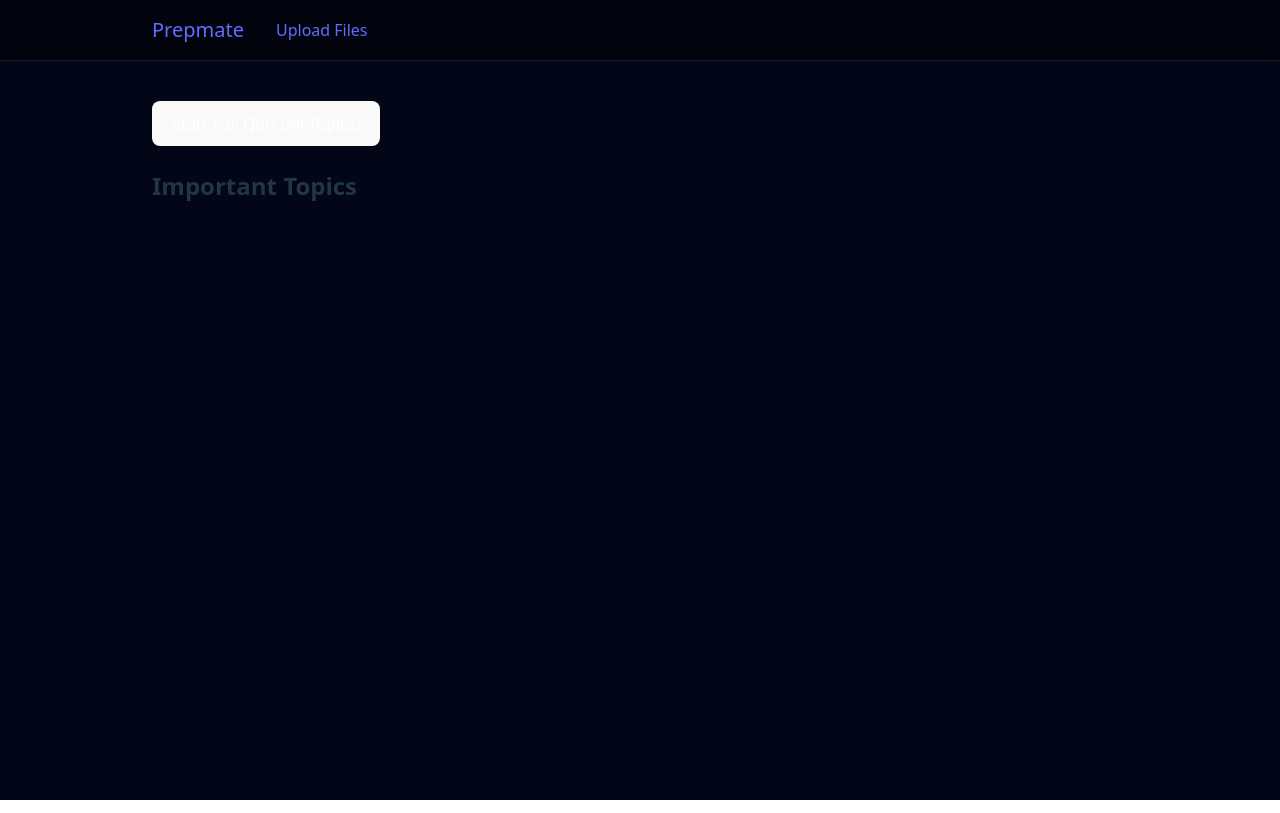
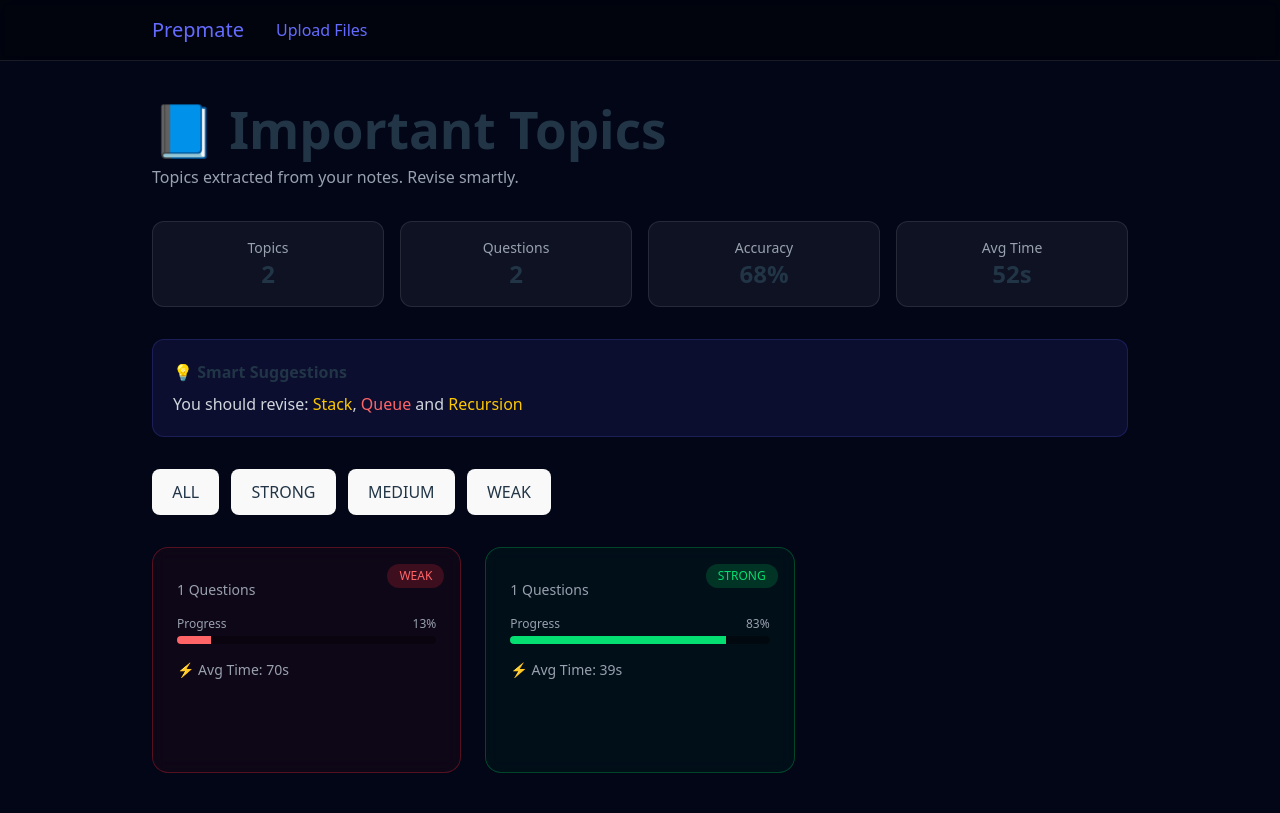
Before and after one commit to Jainam-not-a-robot/PrepMate, a React (Vite) app in the folder prepmate1/: page /topics in a window 1280 px wide. Built offline with nearby package versions, Linux system fonts and the light colour scheme.

Commit message:
improved upload file section

```diff
--- a/prepmate1/src/pages/Topics.jsx
+++ b/prepmate1/src/pages/Topics.jsx
@@ -1,43 +1,170 @@
-import React from "react";
+import { useMemo, useState } from "react";
+import { useNavigate } from "react-router-dom";
 import { topics } from "../data/parsedData";
-import { useNavigate } from "react-router-dom";
-
 import Container from "../components/container";
 
 const Topics = () => {
-  const navigate = useNavigate()
+  const navigate = useNavigate();
+  const [search, setSearch] = useState("all");
 
-  return(
-     <Container>
-        <button
-        onClick={() => navigate("/quiz/all")}
-        className="mb-6 bg-indigo-600 text-white px-6 py-3 rounded-lg"
-        >
-              Start Full Quiz (All Topics)
-        </button>
+  // Fake stats for now (later connect to real data)
+  const totalTopics = topics.length;
+  const totalQuestions = topics.reduce((s, t) => s + t.questions.length, 0);
+  const accuracy = 68;
+  const avgTime = 52;
 
-       <h2 className="text-2xl font-bold mb-4">  Important Topics </h2>
+  // Fake performance generator
+  const topicStats = useMemo(() => {
+    return topics.map((t) => {
+      const progress = Math.floor(Math.random() * 100);
+      const avg = 30 + Math.floor(Math.random() * 90);
 
-       <div className="grid gap-4">
-         {topics.map((t) => {
+      let strength = "medium";
+      if (progress < 40) strength = "weak";
+      else if (progress > 75) strength = "strong";
+
+      return {
+        ...t,
+        progress,
+        avgTime: avg,
+        strength,
+      };
+    });
+  }, []);
+
+  const filteredTopics = topicStats.filter((t) => {
+    if (search === "all") return true;
+    return t.strength === search;
+  });
+
+  return (
+    <Container>
+      {/* Header */}
+      <div className="mb-8">
+        <h1 className="text-4xl font-bold mb-2">📘 Important Topics</h1>
+        <p className="text-gray-400">
+          Topics extracted from your notes. Revise smartly.
+        </p>
+      </div>
+
+      {/* Stats Bar */}
+      <div className="grid md:grid-cols-4 gap-4 mb-8">
+        <StatCard label="Topics" value={totalTopics} />
+        <StatCard label="Questions" value={totalQuestions} />
+        <StatCard label="Accuracy" value={`${accuracy}%`} />
+        <StatCard label="Avg Time" value={`${avgTime}s`} />
+      </div>
+
+      {/* Suggestions */}
+      <div className="bg-indigo-500/10 border border-indigo-500/20 rounded-xl p-5 mb-8">
+        <h3 className="font-semibold mb-2">💡 Smart Suggestions</h3>
+        <p className="text-gray-300">
+          You should revise: <span className="text-yellow-400">Stack</span>,{" "}
+          <span className="text-red-400">Queue</span> and{" "}
+          <span className="text-yellow-400">Recursion</span>
+        </p>
+      </div>
+
+      {/* Filters */}
+      <div className="flex gap-3 mb-8">
+        {["all", "strong", "medium", "weak"].map((f) => (
+          <button
+            key={f}
+            onClick={() => setSearch(f)}
+            className={`px-4 py-2 rounded-full border ${
+              search === f
+                ? "bg-indigo-600 border-indigo-400"
+                : "border-white/10 hover:border-white/30"
+            }`}
+          >
+            {f.toUpperCase()}
+          </button>
+        ))}
+      </div>
+
+      {/* Topics Grid */}
+      <div className="grid md:grid-cols-3 gap-6">
+        {filteredTopics.map((topic) => (
+          <div
+            key={topic.id}
+            className={`group relative p-6 rounded-2xl border backdrop-blur transition-all hover:scale-[1.02]
+              ${
+                topic.strength === "strong"
+                  ? "border-green-500/30 bg-green-500/5"
+                  : topic.strength === "weak"
+                  ? "border-red-500/30 bg-red-500/5"
+                  : "border-yellow-500/30 bg-yellow-500/5"
+              }`}
+          >
+            {/* Strength Badge */}
             <div
-            key = {t.id}
-            className="border border-white/10 p-4 rounded-lg
-                       cursor-pointer hover:bg-white/5"
-
-          onClick={() => navigate(`/topics/${t.id}`) }
+              className={`absolute top-4 right-4 text-xs px-3 py-1 rounded-full ${
+                topic.strength === "strong"
+                  ? "bg-green-500/20 text-green-400"
+                  : topic.strength === "weak"
+                  ? "bg-red-500/20 text-red-400"
+                  : "bg-yellow-500/20 text-yellow-400"
+              }`}
             >
-            {t.title}
+              {topic.strength.toUpperCase()}
             </div>
 
-         })}
+            <h3 className="text-xl font-semibold mb-2">{topic.name}</h3>
+            <p className="text-sm text-gray-400 mb-4">
+              {topic.questions.length} Questions
+            </p>
 
-       </div>
+            {/* Progress */}
+            <div className="mb-4">
+              <div className="flex justify-between text-xs mb-1 text-gray-400">
+                <span>Progress</span>
+                <span>{topic.progress}%</span>
+              </div>
+              <div className="h-2 bg-black/40 rounded-full overflow-hidden">
+                <div
+                  className={`h-full ${
+                    topic.strength === "strong"
+                      ? "bg-green-400"
+                      : topic.strength === "weak"
+                      ? "bg-red-400"
+                      : "bg-yellow-400"
+                  }`}
+                  style={{ width: `${topic.progress}%` }}
+                />
+              </div>
+            </div>
 
-     </Container>
+            <p className="text-sm text-gray-400 mb-6">
+              ⚡ Avg Time: {topic.avgTime}s
+            </p>
 
+            {/* Actions */}
+            <div className="flex gap-2 opacity-0 group-hover:opacity-100 transition">
+              <button
+                onClick={() => navigate(`/topics/${topic.id}`)}
+                className="flex-1 py-2 text-sm rounded bg-indigo-600 hover:bg-indigo-500"
+              >
+                📄 View
+              </button>
+              <button
+                onClick={() => navigate(`/quiz/${topic.id}`)}
+                className="flex-1 py-2 text-sm rounded bg-green-600 hover:bg-green-500"
+              >
+                🧠 Quiz
+              </button>
+            </div>
+          </div>
+        ))}
+      </div>
+    </Container>
+  );
+};
 
-  )
-}
+const StatCard = ({ label, value }) => (
+  <div className="bg-white/5 border border-white/10 rounded-xl p-4 text-center">
+    <p className="text-gray-400 text-sm">{label}</p>
+    <p className="text-2xl font-bold">{value}</p>
+  </div>
+);
 
-export default Topics
+export default Topics;
--- a/prepmate1/src/pages/Upload.jsx
+++ b/prepmate1/src/pages/Upload.jsx
@@ -1,49 +1,107 @@
-import React from "react";
-import Container from "../components/container";
 import { useState } from "react";
 import { useNavigate } from "react-router-dom";
-
+import Container from "../components/container";
 
 const Upload = () => {
+  const [file, setFile] = useState(null);
+  const navigate = useNavigate();
 
-    const [file ,setFile] = useState(null)
-    const navigate = useNavigate()
+  const handleFileChange = (e) => {
+    if (e.target.files.length > 0) {
+      setFile(e.target.files[0]);
+    }
+  };
 
-    return(
+  const removeFile = () => {
+    setFile(null);
+  };
+
+  const handleExtract = () => {
+    if (!file) return alert("Please upload a file first");
+    navigate("/topics");
+  };
+
+  const handleFullTest = () => {
+    if (!file) return alert("Please upload a file first");
+    navigate("/quiz/all");
+  };
+
+  return (
     <Container>
-          <h1 className="text-2xl font-bold mb-4">
-            Upload Notes
+      <div className="max-w-4xl mx-auto">
+
+        {/* Title */}
+        <h1 className="text-2xl font-bold mb-3 bg-gradient-to-r from-indigo-400 to-purple-400 bg-clip-text text-transparent">
+          Upload Your Notes
         </h1>
+        <p className="text-gray-400 mb-10">
+          Turn your notes into smart tests, topics & performance analysis.
+        </p>
 
+        {/* Upload Card */}
+        <div className="bg-white/5 border border-white/10 rounded-2xl p-8 mb-8 backdrop-blur shadow-xl">
+
+          <label className="block border-2 border-dashed border-white/20 rounded-xl p-10 text-center cursor-pointer hover:border-indigo-400 transition">
             <input
-          type = "file"
-          accept = "application/pdf"
-          onChange={(e) => setFile(e.target.files[0])}
-            className = "mb-4"
+              type="file"
+              accept=".pdf"
+              onChange={handleFileChange}
+              className="hidden"
             />
 
-           {file && <p className="text-gray-400 mb-4">Selected: {file.name}</p>}
+            <div className="text-6xl mb-4">📄</div>
+            <p className="text-lg font-semibold">
+              Drag & drop your PDF here
+            </p>
+            <p className="text-sm text-gray-400">
+              or click to browse files
+            </p>
+          </label>
 
+          {/* File Preview */}
+          {file && (
+            <div className="mt-6 flex items-center justify-between bg-black/40 p-4 rounded-xl border border-white/10">
+              <div>
+                <p className="font-semibold">{file.name}</p>
+                <p className="text-sm text-gray-400">
+                  {(file.size / 1024 / 1024).toFixed(2)} MB
+                </p>
+              </div>
 
               <button
-           onClick={() => navigate("/topics")}
-           className="bg-indigo-600 hover:bg-indigo-500
-                   text-white px-6 py-2 rounded-lg"
+                onClick={removeFile}
+                className="text-red-400 hover:text-red-300 text-xl"
               >
-               Extract Important Topics
+                ❌
               </button>
+            </div>
+          )}
+        </div>
+
+        {/* Action Buttons */}
+        <div className="flex gap-4 mb-10">
+          <button
+            disabled={!file}
+            onClick={handleExtract}
+            className="flex-1 py-4 rounded-xl bg-indigo-600 hover:bg-indigo-500 transition disabled:opacity-40 font-semibold"
+          >
+            🔍 Extract Important Topics
+          </button>
+
+          <button
+            disabled={!file}
+            onClick={handleFullTest}
+            className="flex-1 py-4 rounded-xl bg-green-600 hover:bg-green-500 transition disabled:opacity-40 font-semibold"
+          >
+            🧠 Start Full Test
+          </button>
+        </div>
 
 
 
+      </div>
+    </Container>
+  );
+};
 
-
-
-       </Container>
-
-
-    )
-
-
-
-}
-export default Upload
+export default Upload;
```
Also changed, not shown: prepmate1/src/pages/Quiz.jsx (+33 -4 lines). Lines whose indentation alone changed are shown as unchanged.
